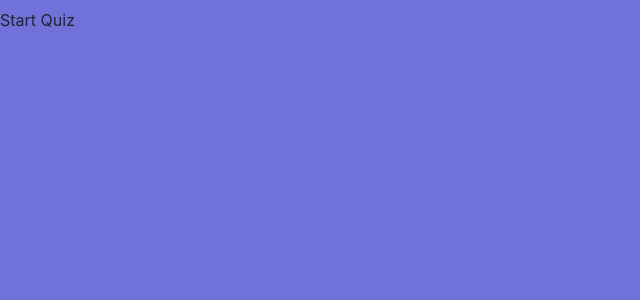
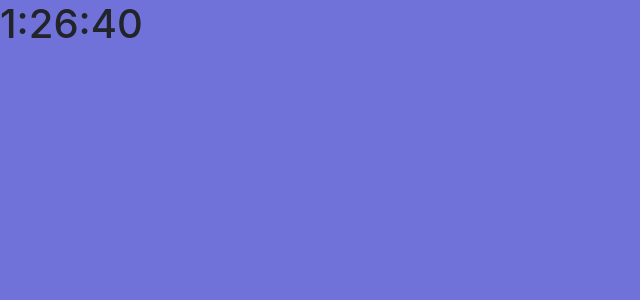
Before and after one commit to Shriram-Sivanandam/RecruitmentPortal, a React (Create React App) app: page / in a window 1280 px wide. Shown: the top 300 px of the page, without its empty margins (0-640 px from the left). Built offline with nearby package versions, Linux system fonts and the light colour scheme.

Commit message:
added the countdown timer

```diff
--- a/src/App.js
+++ b/src/App.js
@@ -2,11 +2,12 @@ import "./App.css";
 import Landing from "./components/Landing/Landing"; //don't remove this for now please
 import Signup from "./components/Signup/Signup";
 import TakeQuizBtn from "./components/TakeQuizBtn/TakeQuizBtn";
+import CountdownTimer from "./components/CountdownTimer/CountdownTimer";
 
 function App() {
   return (
     <div className="App">
-      <TakeQuizBtn />
+      <CountdownTimer />
     </div>
   );
 }
--- /dev/null
+++ b/src/components/CountdownTimer/CountdownTimer.js
@@ -0,0 +1,41 @@
+import React, { useState, useEffect } from "react";
+
+function CountdownTimer() {
+  const [hours, setHours] = useState(0);
+  const [minutes, setMinutes] = useState(0);
+  const [seconds, setSeconds] = useState(0);
+
+  function timeLeft() {
+    var currentTime = new Date();
+    var currentOffset = currentTime.getTimezoneOffset();
+    var ISTOffset = 330;
+    var ISTTime = new Date(
+      currentTime.getTime() + (ISTOffset + currentOffset) * 60000
+    );
+    var hoursIST = ISTTime.getHours();
+    var minutesIST = ISTTime.getMinutes();
+    var secondsIST = ISTTime.getSeconds();
+
+    setHours(19 - hoursIST);
+    setMinutes(60 - minutesIST);
+    setSeconds(60 - secondsIST);
+  }
+
+  useEffect(() => {
+    const interval = setInterval(() => {
+      timeLeft();
+    }, 100);
+
+    return () => clearInterval(interval);
+  }, []);
+
+  return (
+    <div>
+      <h1>
+        {hours}:{minutes}:{seconds}
+      </h1>
+    </div>
+  );
+}
+
+export default CountdownTimer;
--- a/src/components/TakeQuizBtn/TakeQuizBtn.js
+++ b/src/components/TakeQuizBtn/TakeQuizBtn.js
@@ -6,14 +6,14 @@ function TakeQuizBtn() {
   function enterQuiz() {
     var currentTime = new Date();
     var currentOffset = currentTime.getTimezoneOffset();
-    var ISTOffset = 330; // IST offset UTC +5:30
+    var ISTOffset = 330;
     var ISTTime = new Date(
       currentTime.getTime() + (ISTOffset + currentOffset) * 60000
     );
     var hoursIST = ISTTime.getHours();
     var minutesIST = ISTTime.getMinutes();
 
-    if (hoursIST === 7 && minutesIST <= 5) {
+    if (hoursIST === 19 && minutesIST <= 5) {
       setMessage("You can start you quiz now"); // here we need to route in to the page where the quiz is happening
     } else {
       setMessage("Your slot is not now. Please try again later.");
```
